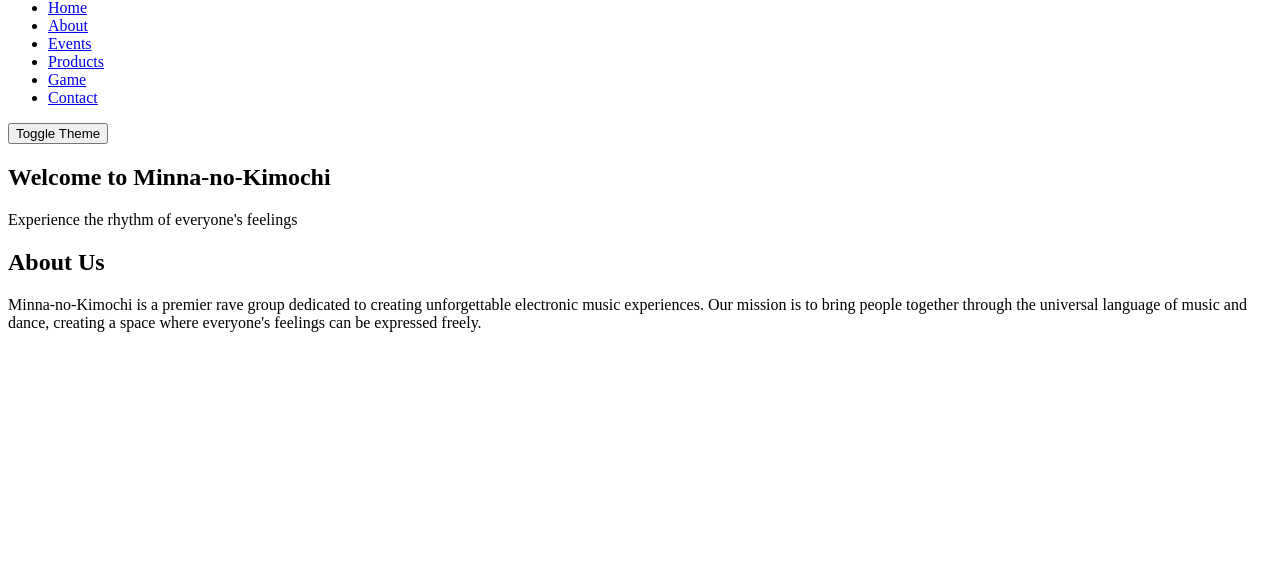
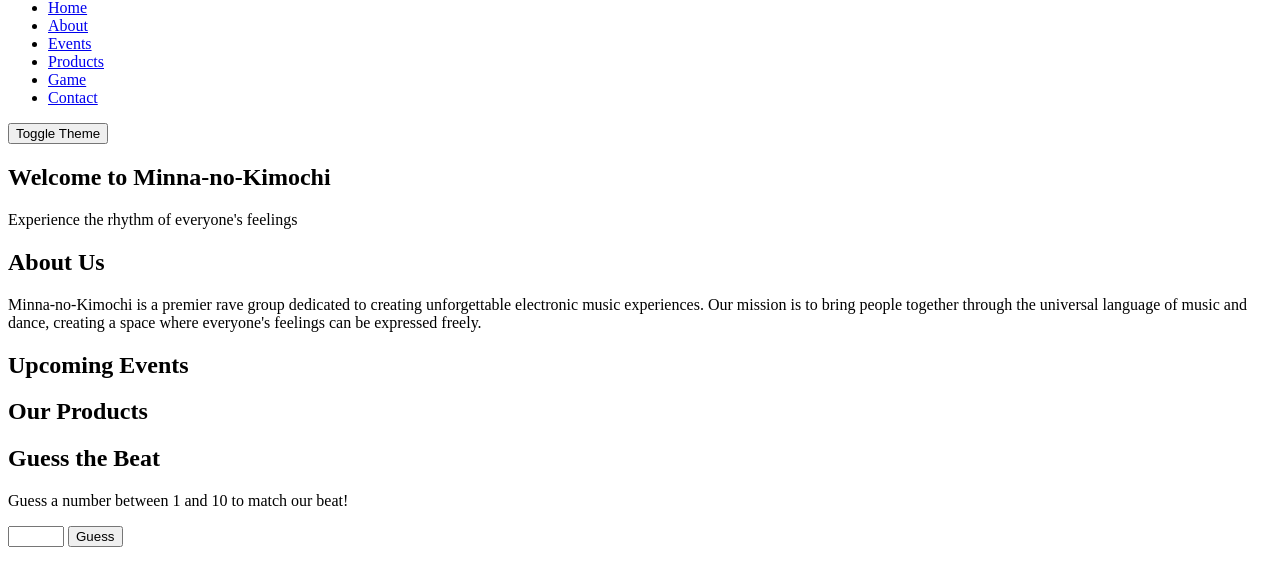
Before and after one commit to Cthulhhu/Minna-no-Kimochi, a plain HTML site: page index.html in a window 1280 px wide. Shown: the part 1678-2241 px from the top of the page. Before the commit the page ends 2026 px from the top, so only its background shows below. Drawn offline with Linux system fonts and the light colour scheme.

Commit message:
Update index.html

```diff
--- a/index.html
+++ b/index.html
@@ -31,3 +31,21 @@
             <h2>About Us</h2>
             <p>Minna-no-Kimochi is a premier rave group dedicated to creating unforgettable electronic music experiences. Our mission is to bring people together through the universal language of music and dance, creating a space where everyone's feelings can be expressed freely.</p>
         </section>
+
+        <section id="events">
+            <h2>Upcoming Events</h2>
+            <div id="event-display"></div>
+        </section>
+
+        <section id="products">
+            <h2>Our Products</h2>
+            <div id="product-display"></div>
+        </section>
+
+        <section id="game">
+            <h2>Guess the Beat</h2>
+            <p>Guess a number between 1 and 10 to match our beat!</p>
+            <input type="number" id="guess-input" min="1" max="10">
+            <button id="guess-button">Guess</button>
+            <p id="game-result"></p>
+        </section>
```
